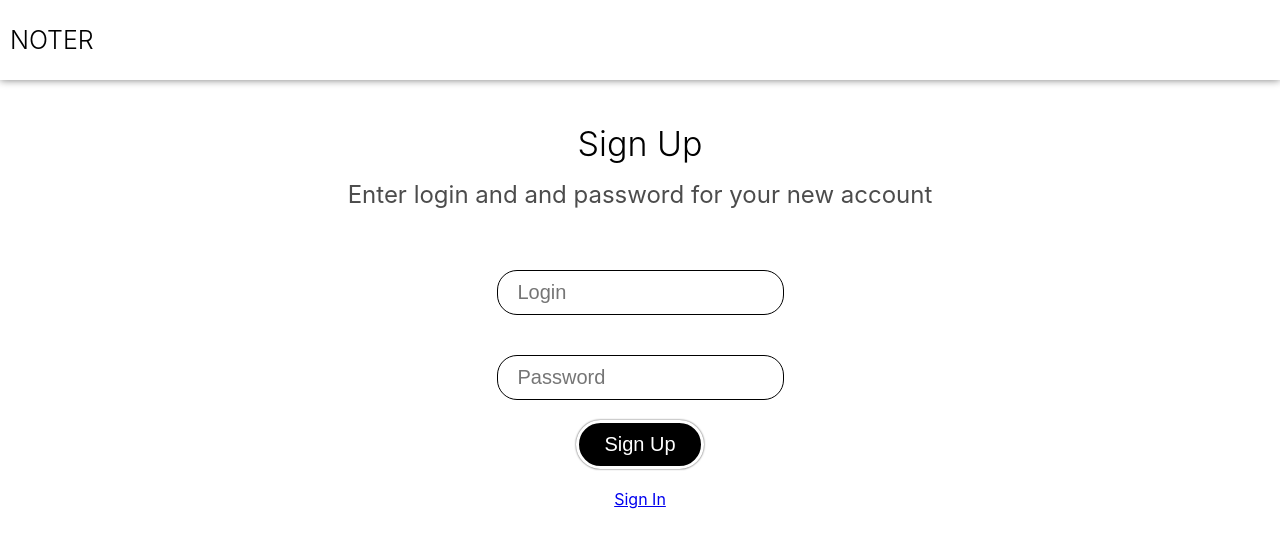
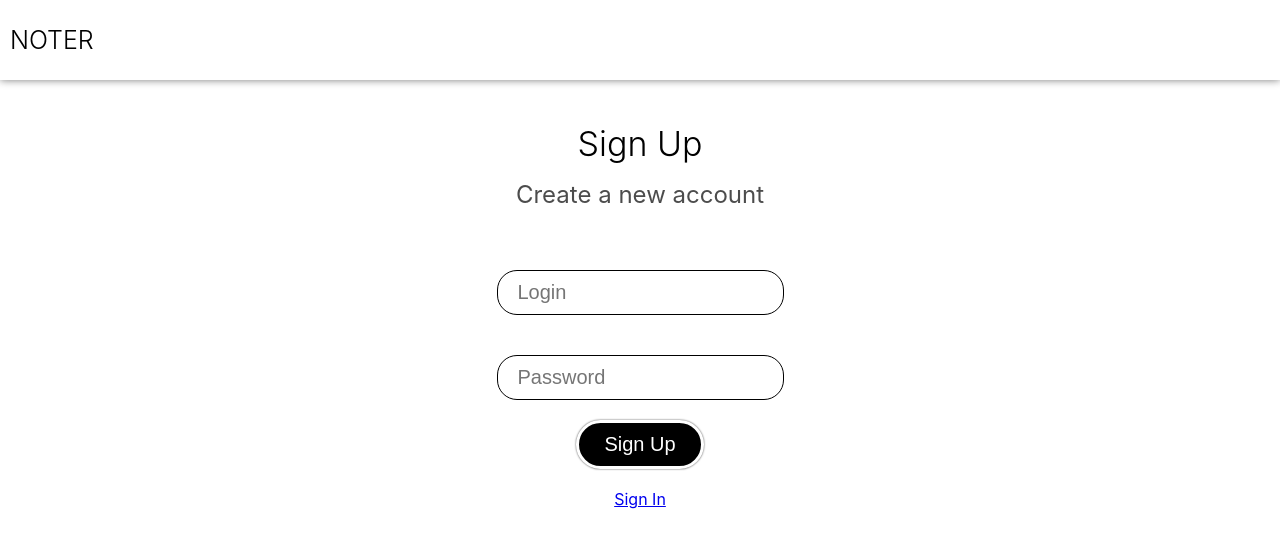
Before and after one commit to tbl4ero/noter, a React (Create React App) app: page /register in a window 1280 px wide. Shown: the top 548 px of the page. Built offline with nearby package versions, Linux system fonts and the light colour scheme; the HTML template or start-up script is replaced by a standard one.

Commit message:
Typo fixed

```diff
--- a/src/App.js
+++ b/src/App.js
@@ -22,7 +22,7 @@ function App() {
                 <Switch>
                   <Route path="/" exact component={Login}></Route>
                   <Route path="/register" exact component={Register} />
-                  <Route path="*" render={() => <h1 className="no-page">Страница не найдена</h1>} />
+                  <Route path="*" render={() => <h1 className="no-page">The page you requested was not found</h1>} />
                 </Switch>
             </ContentBox>
           </MainContainer>
--- a/src/components/Register.js
+++ b/src/components/Register.js
@@ -6,7 +6,7 @@ import { LoginButton, Form, FormInput, LoginHeader } from './sc/forms';
 const headers = (
     <Animated open height={"150px"}>
         <LoginHeader >Sign Up</LoginHeader>
-        <LoginHeader secondary>Enter login and and password for your new account</LoginHeader>
+        <LoginHeader secondary>Create a new account</LoginHeader>
     </Animated>
 );
 
```
